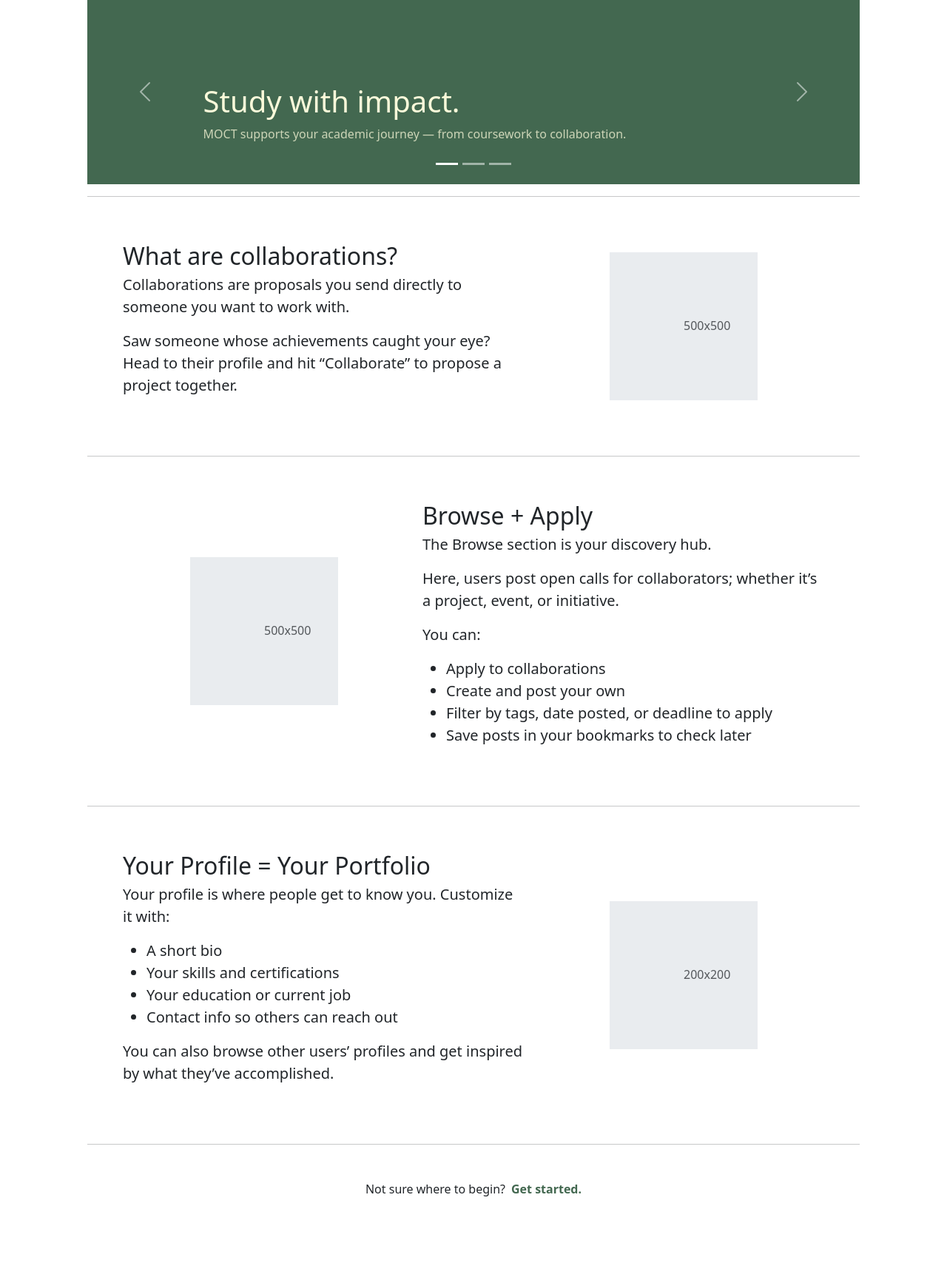
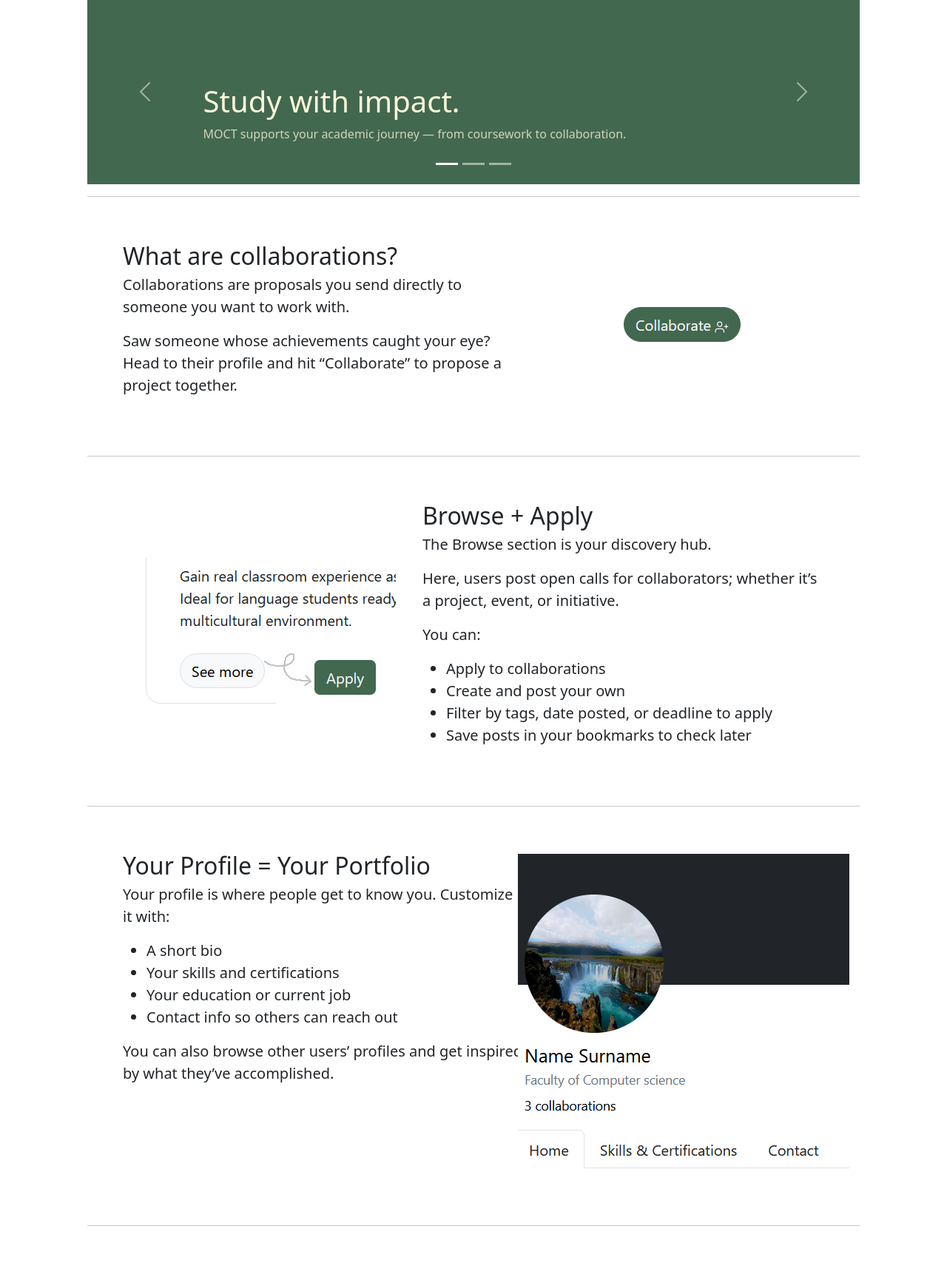
Before and after one commit to ph4nt0m37x/most, a Django app: page /tutorial/ in a window 1280 px wide. Shown: the part 101-1808 px from the top of the page at 74% size. Run offline with Django 5.2, Linux system fonts and the light colour scheme; a user stored in the database is signed in; tables that the repository leaves empty hold one stand-in row (values such as "Sample post"); grey boxes marked "Sample" are stand-in pictures.

Commit message:
Add pictures to tutorial page

```diff
--- a/templates/tutorial.html
+++ b/templates/tutorial.html
@@ -72,14 +72,9 @@
                     <p class="lead text-start">Saw someone whose achievements caught your eye? Head to their profile and
                         hit “Collaborate” to propose a project together.</p>
                 </div>
-                <div class="col-md-5 d-flex align-items-center">
-                    <svg aria-label="200x200"
-                         class="bd-placeholder-img bd-placeholder-img-lg featurette-image img-fluid mx-auto"
-                         height="200"
-                         preserveAspectRatio="xMidYMid slice" role="img" width="200" xmlns="http://www.w3.org/2000/svg">
+                <div class="col-md-5 d-flex align-items-center justify-content-center">
                         <title>Collaborations</title>
-                        <rect width="100%" height="100%" fill="var(--bs-secondary-bg)"></rect>
-                        <text x="50%" y="50%" fill="var(--bs-secondary-color)" dy=".3em">500x500</text>
+                        <img alt="collaborate button" src="/static/img/collaborate.png">
                     </svg>
                 </div>
             </div>
@@ -102,14 +97,9 @@
                         <li>Save posts in your bookmarks to check later</li>
                     </ul>
                 </div>
-                <div class="col-md-5 order-md-1 d-flex align-items-center">
-                    <svg aria-label="200x200"
-                         class="bd-placeholder-img bd-placeholder-img-lg featurette-image img-fluid mx-auto"
-                         height="200"
-                         preserveAspectRatio="xMidYMid slice" role="img" width="200" xmlns="http://www.w3.org/2000/svg">
+                <div class="col-md-5 order-md-1 d-flex align-items-center justify-content-center">
                         <title>Browse</title>
-                        <rect width="100%" height="100%" fill="var(--bs-secondary-bg)"></rect>
-                        <text x="50%" y="50%" fill="var(--bs-secondary-color)" dy=".3em">500x500</text>
+                        <img alt="collaborate button" src="/static/img/apply.png">
                     </svg>
                 </div>
             </div>
@@ -126,14 +116,9 @@
                     </ul>
                     <p class="lead">You can also browse other users’ profiles and get inspired by what they’ve
                         accomplished.</p></div>
-                <div class="col-md-5 d-flex align-items-center">
-                    <svg aria-label="200x200"
-                         class="bd-placeholder-img bd-placeholder-img-lg featurette-image img-fluid mx-auto"
-                         height="200"
-                         preserveAspectRatio="xMidYMid slice" role="img" width="200" xmlns="http://www.w3.org/2000/svg">
+                <div class="col-md-5 d-flex align-items-center justify-content-center">
                         <title>Profile</title>
-                        <rect width="100%" height="100%" fill="var(--bs-secondary-bg)"></rect>
-                        <text x="50%" y="50%" fill="var(--bs-secondary-color)" dy=".3em">200x200</text>
+                        <img alt="collaborate button" src="/static/img/profile.png">
                     </svg>
                 </div>
             </div>
```
Also changed, not shown: static/img/apply.png (added), static/img/collaborate.png (added), static/img/profile.png (added).
